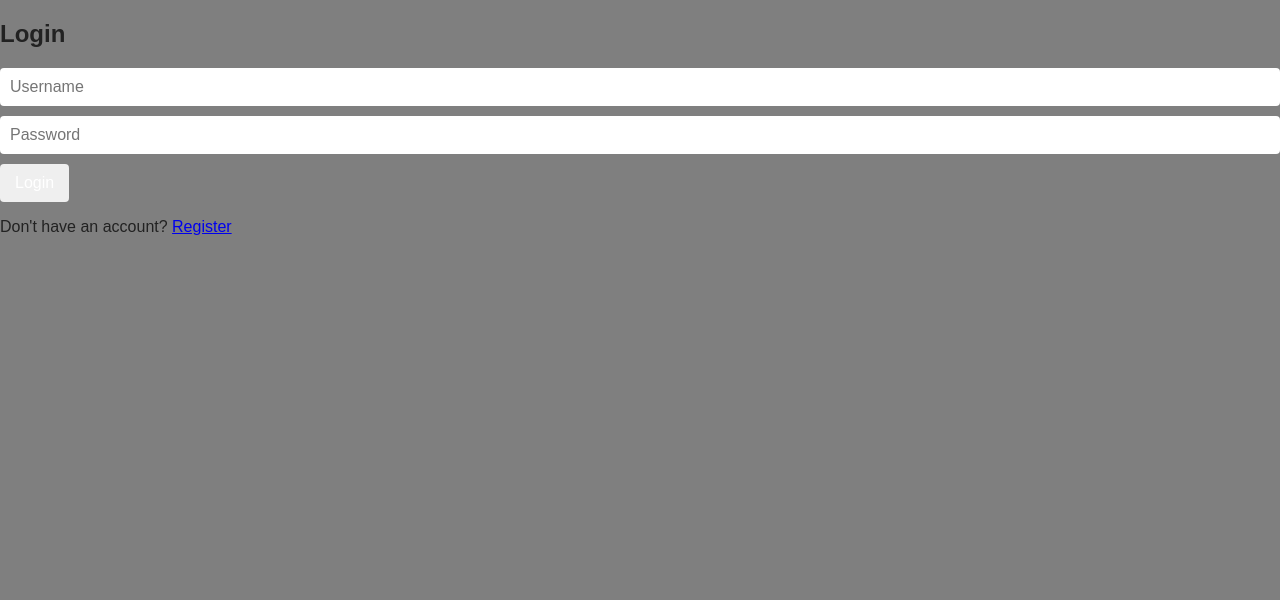
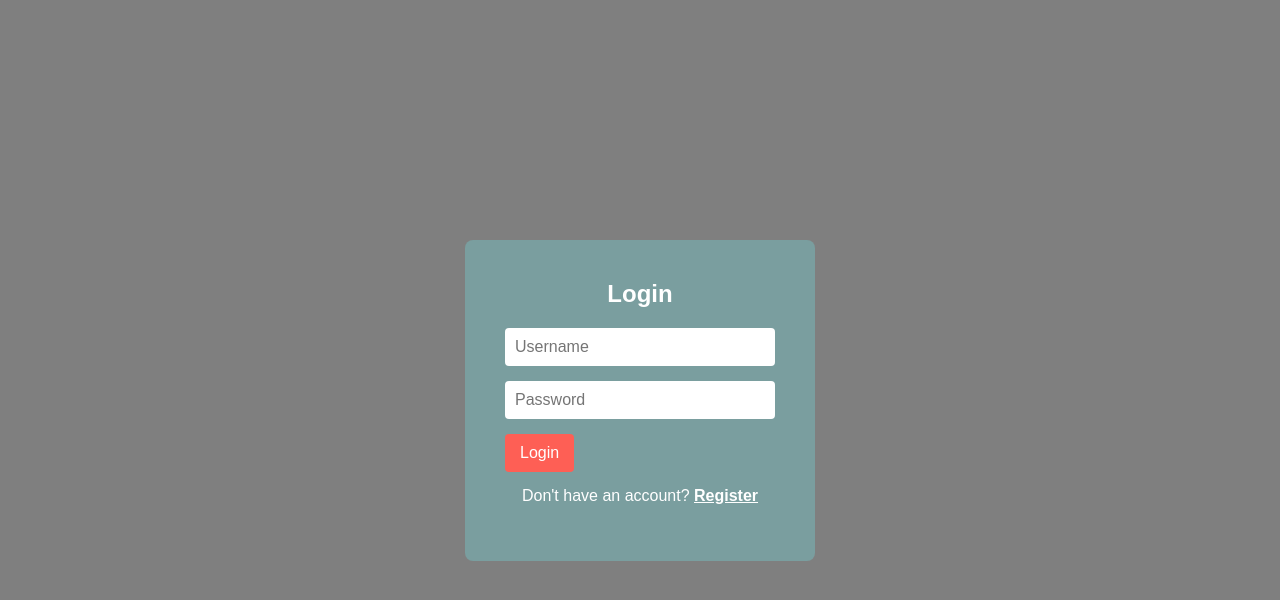
Before and after one commit to DeclanMannion314/Adaptive-Workout-App, a website: page public/login.html in a window 1280 px wide. Drawn offline with Linux system fonts and the light colour scheme.

Commit message:
Version 1.3.2

```diff
--- a/public/login.html
+++ b/public/login.html
@@ -1,6 +1,7 @@
 <!DOCTYPE html>
-<html>
+<html lang="en">
 <head>
+  <meta charset="UTF-8">
   <title>Login - WorkoutApp</title>
   <link rel="stylesheet" href="style.css" />
 </head>
@@ -10,8 +11,8 @@
     <h2>Login</h2>
 
     <form id="login-form">
-      <input id="username" placeholder="Username" autocomplete="username" required />
-      <input id="password" type="password" placeholder="Password" autocomplete="current-password" required />
+      <input id="username" placeholder="Username" autocomplete="username" />
+      <input id="password" type="password" placeholder="Password" autocomplete="current-password" />
       <button type="submit" class="btn">Login</button>
     </form>
 
@@ -20,14 +21,13 @@
 
   <script>
   document.getElementById("login-form").addEventListener("submit", async (e) => {
-    e.preventDefault();
+    e.preventDefault(); // prevent page reload
 
     const username = document.getElementById("username").value.trim();
     const password = document.getElementById("password").value.trim();
 
     if (!username || !password) {
-      alert("Please enter both username and password.");
-      return;
+      return alert("Please enter both username and password.");
     }
 
     const res = await fetch("/api/login", {
@@ -39,8 +39,9 @@
     const data = await res.json();
     if (!data.success) return alert(data.message);
 
-    window.location.href = "index.html";
+    window.location.href = "index.html"; // go to main app
   });
   </script>
+
 </body>
 </html>
--- a/public/style.css
+++ b/public/style.css
@@ -250,3 +250,79 @@ input {
   justify-content: space-between;
   margin-top: 10px;
 }
+
+/* Center page for login/register */
+.center-page {
+  display: flex;
+  justify-content: center;
+  align-items: center;
+  min-height: 100vh;
+  background-color: #7f7f7f; /* same as workout page */
+  font-family: "Poppins", sans-serif;
+}
+
+/* Auth box styling */
+.auth-box {
+  background-color: #7A9E9F; /* same as workout boxes */
+  padding: 40px;
+  border-radius: 8px;
+  width: 350px;
+  display: flex;
+  flex-direction: column;
+  align-items: stretch;
+  box-sizing: border-box;
+  color: #fff;
+}
+
+.auth-box h2 {
+  margin-top: 0;
+  margin-bottom: 20px;
+  text-align: center;
+}
+
+/* Inputs */
+.auth-box input {
+  padding: 10px;
+  margin-bottom: 15px;
+  border: none;
+  border-radius: 4px;
+  font-size: 1rem;
+  box-sizing: border-box;
+  width: 100%;
+}
+
+/* Buttons */
+.auth-box .btn {
+  background-color: #FE5F55;
+  color: white;
+  border: none;
+  border-radius: 4px;
+  padding: 10px 15px;
+  font-size: 1rem;
+  cursor: pointer;
+  transition: background-color 0.3s ease;
+}
+
+.auth-box .btn:hover {
+  background-color: #ff4b40;
+}
+
+/* Links */
+.auth-box p {
+  text-align: center;
+  margin-top: 15px;
+}
+
+.auth-box a {
+  color: #fff;
+  font-weight: bold;
+  text-decoration: underline;
+}
+
+/* Responsive for small screens */
+@media (max-width: 500px) {
+  .auth-box {
+    width: 90%;
+    padding: 30px;
+  }
+}
```
Also changed, not shown: public/register.html (+7 -5 lines).
